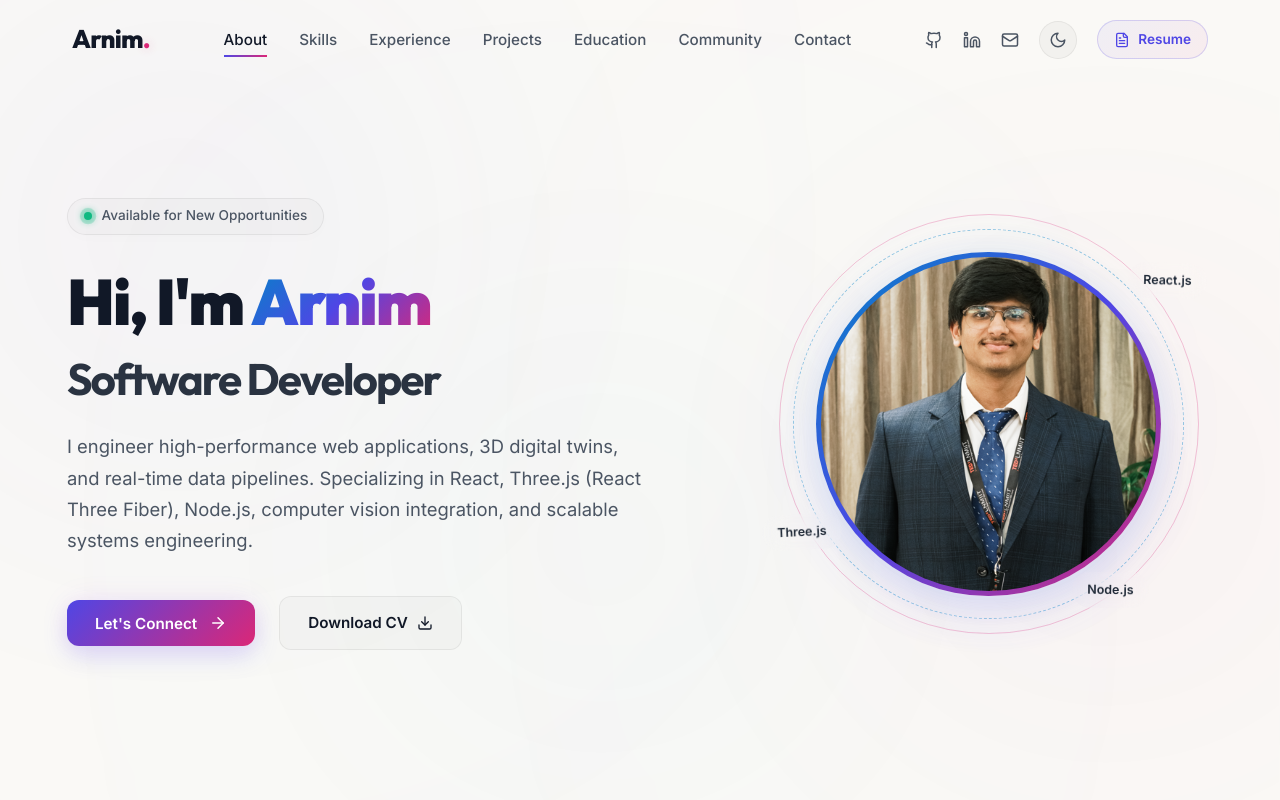
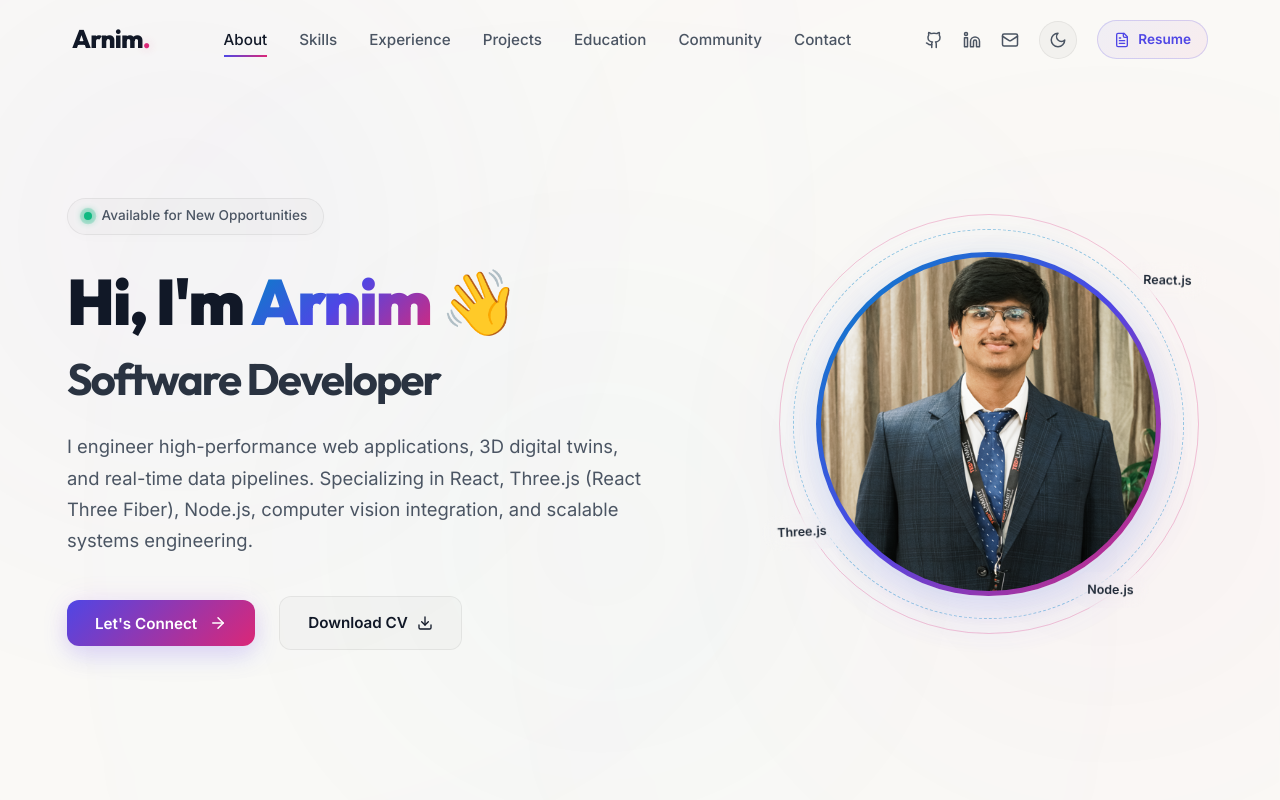
Before and after one commit to arnim2006/Portfolio, a React (Vite) app in the folder frontend/: page / in a window 1280 px wide. Shown: the top 800 px of the page. Built offline with nearby package versions, Linux system fonts and the light colour scheme.

Commit message:
feat: add waving hand greeting emoji micro-animation to Hero section

```diff
--- a/frontend/src/components/Hero.css
+++ b/frontend/src/components/Hero.css
@@ -356,3 +356,22 @@
     justify-content: center;
   }
 }
+
+/* Waving Hand Animation */
+.waving-hand {
+  display: inline-block;
+  animation: wave 2.5s infinite;
+  transform-origin: 70% 70%;
+  cursor: default;
+}
+
+@keyframes wave {
+  0% { transform: rotate( 0.0deg) }
+  10% { transform: rotate(14.0deg) }
+  20% { transform: rotate(-8.0deg) }
+  30% { transform: rotate(14.0deg) }
+  40% { transform: rotate(-4.0deg) }
+  50% { transform: rotate(10.0deg) }
+  60% { transform: rotate( 0.0deg) }
+  100% { transform: rotate( 0.0deg) }
+}
--- a/frontend/src/components/Hero.jsx
+++ b/frontend/src/components/Hero.jsx
@@ -41,7 +41,7 @@ const Hero = () => {
           </motion.div>
 
           <h1 className="hero-title">
-            Hi, I'm <span className="text-gradient">Arnim</span>
+            Hi, I'm <span className="text-gradient">Arnim</span> <span className="waving-hand">👋</span>
             <br />
             <span className="title-highlight">Software Developer</span>
           </h1>
```
